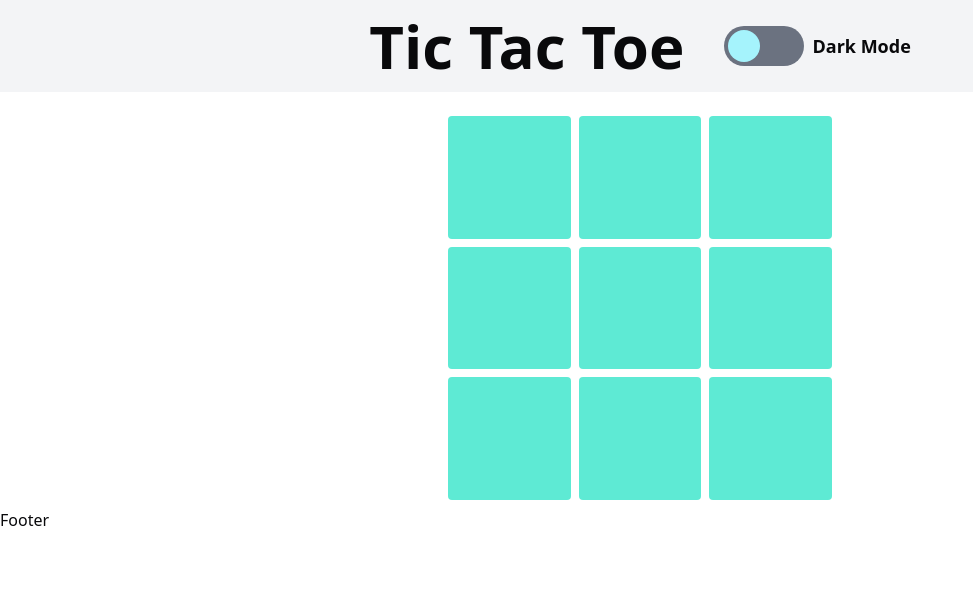
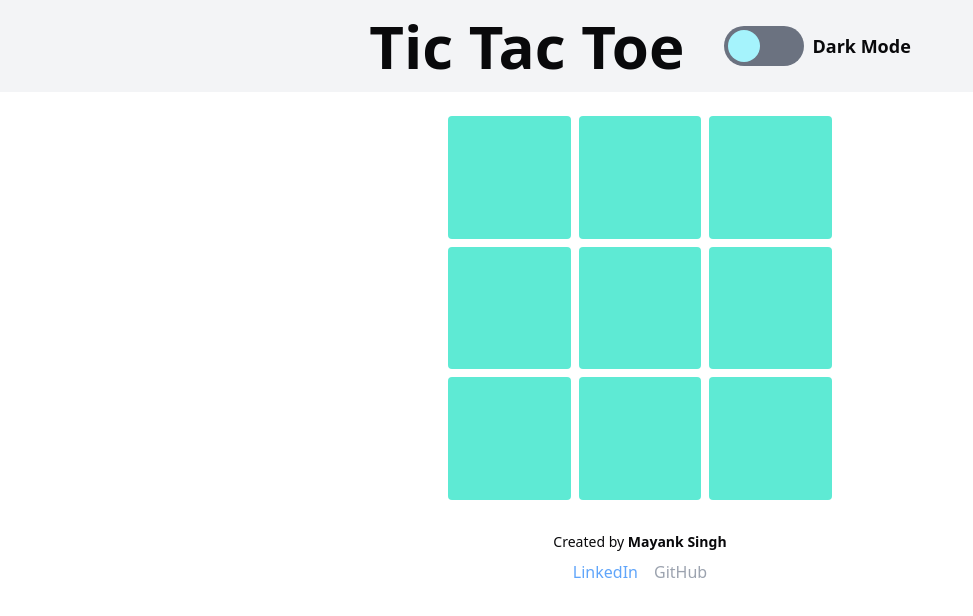
Before and after one commit to ThakurMayank7/Tic-Tac-Toe-Next, a Next.js app: page / in a window 1280 px wide. Shown: the top 616 px of the page, without its empty margins (0-973 px from the left). Built offline with nearby package versions, Linux system fonts and the light colour scheme.

Commit message:
added footer

```diff
--- a/app/page.tsx
+++ b/app/page.tsx
@@ -20,6 +20,7 @@ export default function Home() {
 
 
         <Grid/>
+        <br />
         <Footer/>
     </>
   );
--- a/components/Footer.tsx
+++ b/components/Footer.tsx
@@ -2,7 +2,21 @@ import React from 'react'
 
 function Footer() {
   return (
-    <div>Footer</div>
+    <footer>
+        <div className="container mx-auto text-center">
+            <p className="text-sm">Created by <strong>Mayank Singh</strong></p>
+            <div className="flex justify-center space-x-4 mt-2">
+              {/* <!-- LinkedIn Link with Icon --> */}
+              <a href="https://www.linkedin.com/in/your-linkedin-profile" target="_blank" className="text-blue-400 hover:text-blue-600">
+                <i className="fab fa-linkedin"></i> LinkedIn
+              </a>
+              {/* <!-- GitHub Link with Icon --> */}
+              <a href="https://github.com/thakurmayank5" target="_blank" className="text-gray-400 hover:text-gray-600">
+                <i className="fab fa-github"></i> GitHub
+              </a>
+            </div>
+          </div>
+    </footer>
   )
 }
 
```
